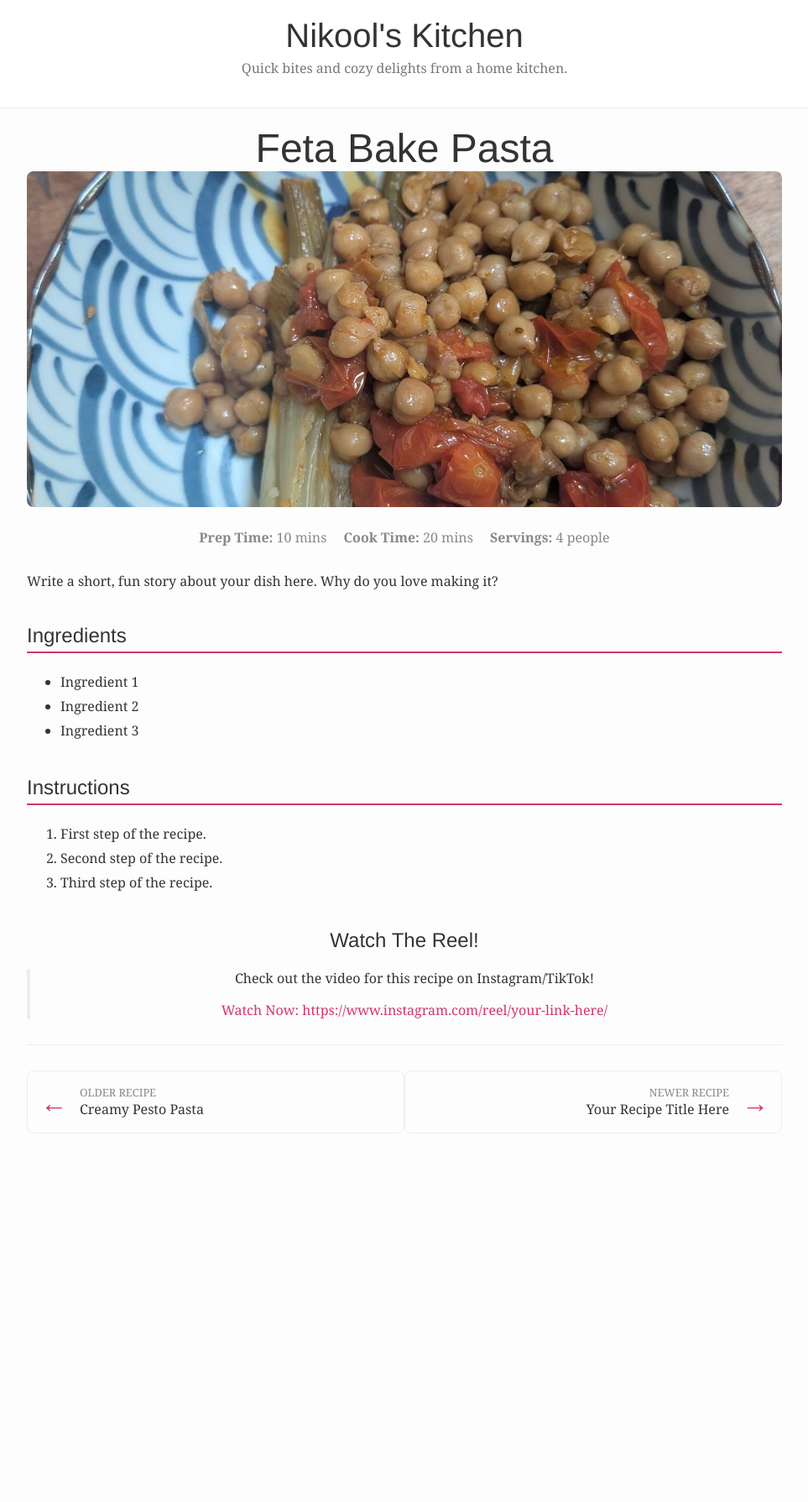
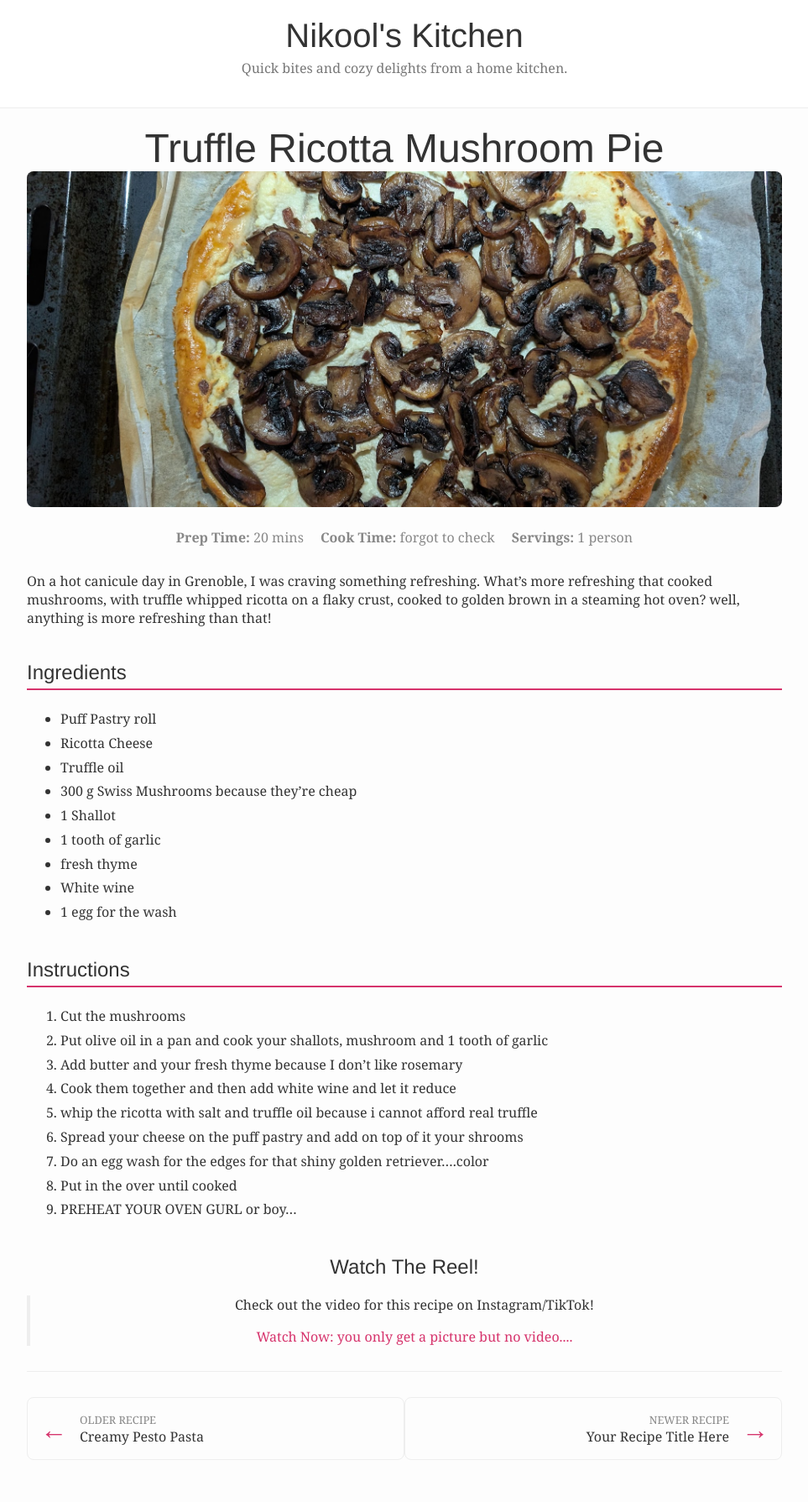
Before and after one commit to AntiLibrary5/nicools-kitchen, a Jekyll site: the page built from _posts/2025-08-20-feta-bake.md, in a window 1280 px wide. Shown: the whole page at 84% size, without its empty margins (158-1121 px from the left). Built offline with Jekyll 4.4.1, drawn with Linux system fonts in a browser that asks for light colours; before the commit the page ends 1400 px from its top, so only the background shows below that.

Commit message:
new mushroom pie recipe

```diff
--- a/_posts/2025-08-20-feta-bake.md
+++ b/_posts/2025-08-20-feta-bake.md
@@ -1,23 +1,35 @@
 ---
 layout: post
-title: "Feta Bake Pasta"
-image: /assets/images/feta-bake.jpg
-prep_time: "10 mins"
-cook_time: "20 mins"
-servings: "4 people"
-video_link: "https://www.instagram.com/reel/your-link-here/"
+title: "Truffle Ricotta Mushroom Pie"
+image: /assets/images/mushroom-ricotta-pie.jpg
+prep_time: "20 mins"
+cook_time: "forgot to check"
+servings: "1 person"
+video_link: "you only get a picture but no video...."
 ---
 
-Write a short, fun story about your dish here. Why do you love making it?
+On a hot canicule day in Grenoble, I was craving something refreshing. What's more refreshing that cooked mushrooms, with truffle whipped ricotta on a flaky crust, cooked to golden brown in a steaming hot oven? well, anything is more refreshing than that!
 
 ## Ingredients
 
-* Ingredient 1
-* Ingredient 2
-* Ingredient 3
+* Puff Pastry roll
+* Ricotta Cheese
+* Truffle oil
+* 300 g Swiss Mushrooms because they're cheap
+* 1 Shallot
+* 1 tooth of garlic
+* fresh thyme
+* White wine
+* 1 egg for the wash
 
 ## Instructions
 
-1. First step of the recipe.
-2. Second step of the recipe.
-3. Third step of the recipe.
+1. Cut the mushrooms
+2. Put olive oil in a pan and cook your shallots, mushroom and 1 tooth of garlic
+3. Add butter and your fresh thyme because I don't like rosemary
+4. Cook them together and then add white wine and let it reduce
+5. whip the ricotta with salt and truffle oil because i cannot afford real truffle
+6. Spread your cheese on the puff pastry and add on top of it your shrooms
+7. Do an egg wash for the edges for that shiny golden retriever....color
+8. Put in the over until cooked
+0. PREHEAT YOUR OVEN GURL or boy...
```
Also changed, not shown: assets/images/mushroom-ricotta-pie.jpg (added).
